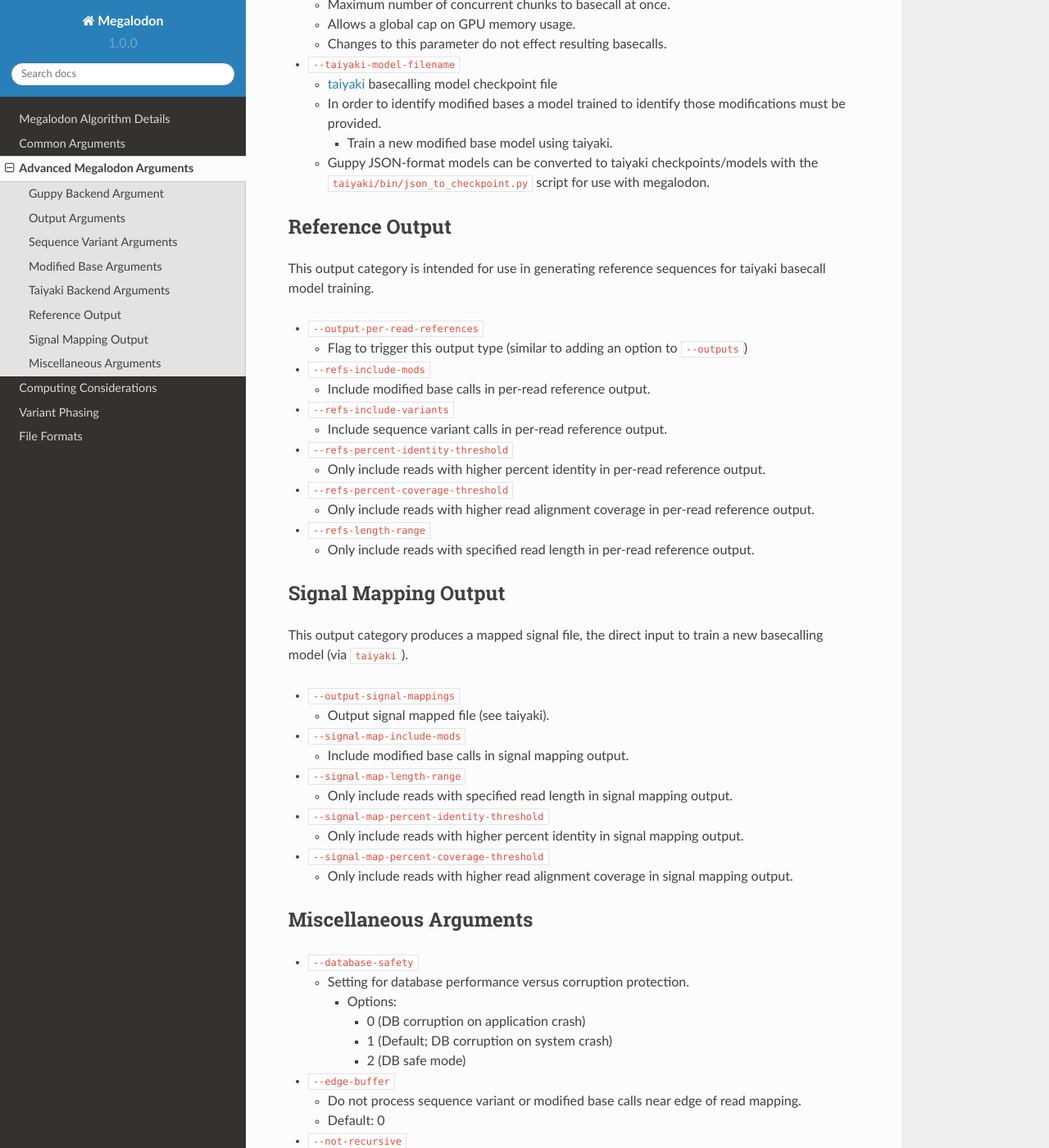
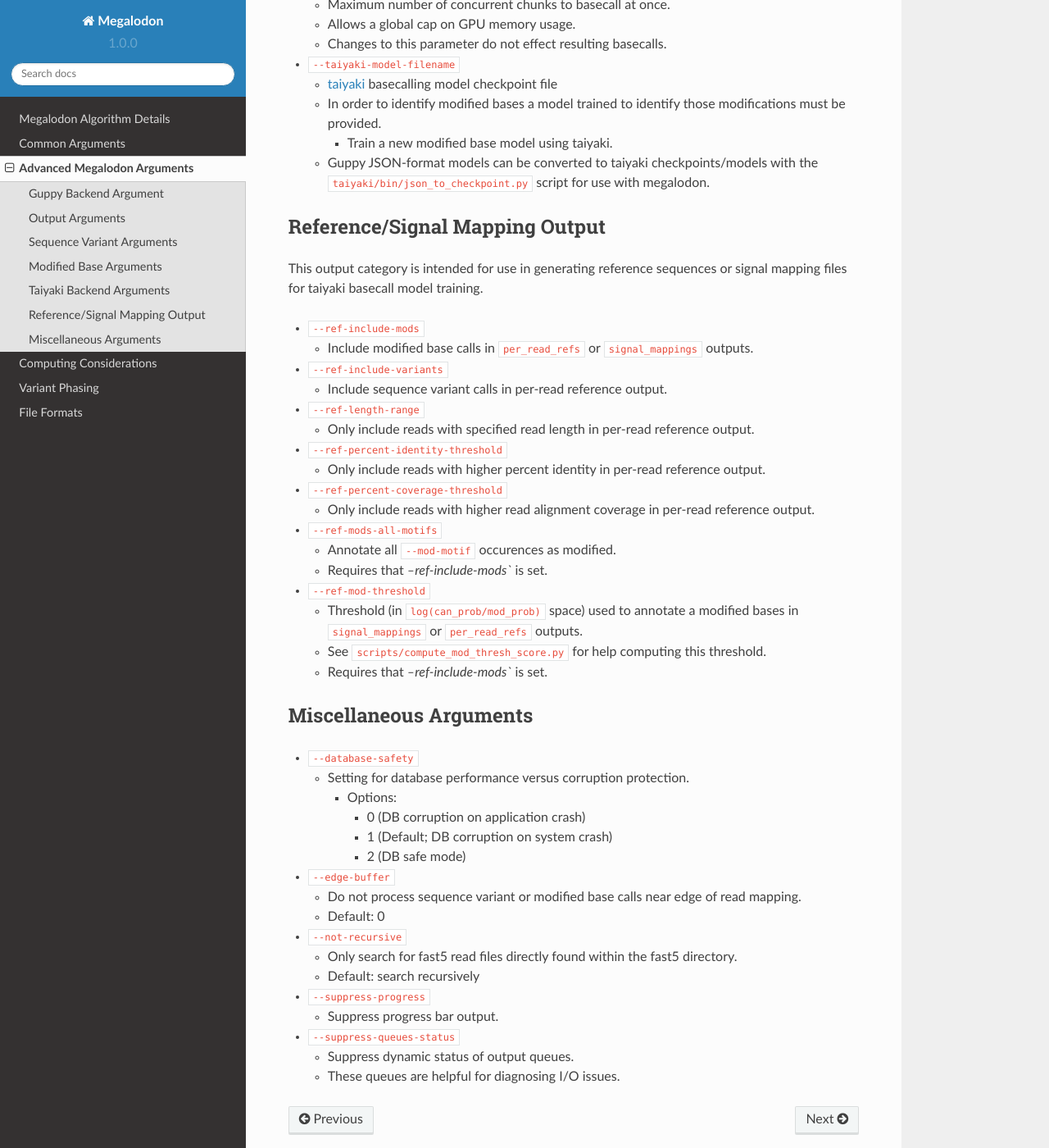
Before and after one commit to nanoporetech/megalodon, a Sphinx documentation site: the page built from docs/advanced_arguments.rst, in a window 1280 px wide and 1400 px high, scrolled down 3593 px. Shown: the whole window at 82% size. Built offline with Sphinx 7.4.7 and the Read the Docs theme 2.0.0, drawn with Linux system fonts in a browser that asks for light colours.

Commit message:
Update docs with merged reference output updates.

```diff
--- a/docs/advanced_arguments.rst
+++ b/docs/advanced_arguments.rst
@@ -184,52 +184,36 @@
 
   - Guppy JSON-format models can be converted to taiyaki checkpoints/models with the ``taiyaki/bin/json_to_checkpoint.py`` script for use with megalodon.
 
-----------------
-Reference Output
-----------------
+-------------------------------
+Reference/Signal Mapping Output
+-------------------------------
 
-This output category is intended for use in generating reference sequences for taiyaki basecall model training.
+This output category is intended for use in generating reference sequences or signal mapping files for taiyaki basecall model training.
 
-- ``--output-per-read-references``
+- ``--ref-include-mods``
 
-  - Flag to trigger this output type (similar to adding an option to ``--outputs``)
-- ``--refs-include-mods``
-
-  - Include modified base calls in per-read reference output.
-- ``--refs-include-variants``
+  - Include modified base calls in ``per_read_refs`` or ``signal_mappings`` outputs.
+- ``--ref-include-variants``
 
   - Include sequence variant calls in per-read reference output.
-- ``--refs-percent-identity-threshold``
+- ``--ref-length-range``
+
+  - Only include reads with specified read length in per-read reference output.
+- ``--ref-percent-identity-threshold``
 
   - Only include reads with higher percent identity in per-read reference output.
-- ``--refs-percent-coverage-threshold``
+- ``--ref-percent-coverage-threshold``
 
   -  Only include reads with higher read alignment coverage in per-read reference output.
-- ``--refs-length-range``
+- ``--ref-mods-all-motifs``
 
-  - Only include reads with specified read length in per-read reference output.
+  - Annotate all ``--mod-motif`` occurences as modified.
+  - Requires that `--ref-include-mods`` is set.
+- ``--ref-mod-threshold``
 
----------------------
-Signal Mapping Output
----------------------
-
-This output category produces a mapped signal file, the direct input to train a new basecalling model (via ``taiyaki``).
-
-- ``--output-signal-mappings``
-
-  - Output signal mapped file (see taiyaki).
-- ``--signal-map-include-mods``
-
-  - Include modified base calls in signal mapping output.
-- ``--signal-map-length-range``
-
-  - Only include reads with specified read length in signal mapping output.
-- ``--signal-map-percent-identity-threshold``
-
-  - Only include reads with higher percent identity in signal mapping output.
-- ``--signal-map-percent-coverage-threshold``
-
-  - Only include reads with higher read alignment coverage in signal mapping output.
+  - Threshold (in ``log(can_prob/mod_prob)`` space) used to annotate a modified bases in ``signal_mappings`` or ``per_read_refs`` outputs.
+  - See ``scripts/compute_mod_thresh_score.py`` for help computing this threshold.
+  - Requires that `--ref-include-mods`` is set.
 
 -----------------------
 Miscellaneous Arguments
```
